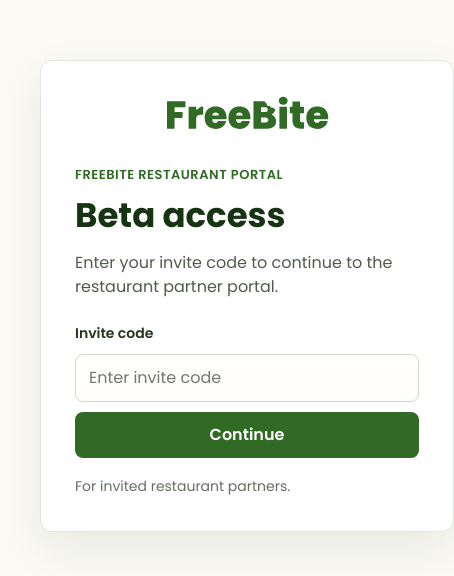
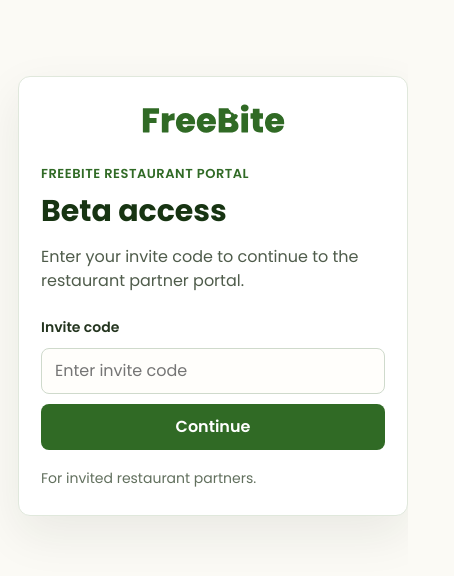
Before and after one commit to nicolas2679/freebite, a React (Vite) app: page / in a window 390 px wide. Shown: the part 126-702 px from the top of the page, 454 px wide, since content can reach past the window. Built offline with nearby package versions, Linux system fonts and the light colour scheme; no server answers; the HTML template or start-up script is replaced by a standard one.

Commit message:
Fix beta gate mobile centering

```diff
--- a/src/style.css
+++ b/src/style.css
@@ -1,3 +1,7 @@
+* {
+  box-sizing: border-box;
+}
+
 body {
   margin: 0;
   font-family: "Poppins", Arial, Helvetica, sans-serif;
@@ -11,16 +15,17 @@ body {
 
 .gate-page {
   min-height: 100vh;
-  box-sizing: border-box;
+  min-height: 100dvh;
   display: grid;
   place-items: center;
+  width: 100%;
+  padding: 24px;
   background: #fbfaf5;
 }
 
 .gate-panel {
   width: min(100%, 420px);
   padding: 34px;
-  box-sizing: border-box;
   background: white;
   border: 1px solid #e0e8dc;
   border-radius: 12px;
@@ -134,3 +139,22 @@ button:disabled {
 .portal-page {
   max-width: 720px;
 }
+
+@media (max-width: 520px) {
+  .gate-page {
+    padding: 18px;
+  }
+
+  .gate-panel {
+    padding: 26px 22px;
+  }
+
+  .gate-logo {
+    width: 156px;
+    margin-bottom: 26px;
+  }
+
+  h1 {
+    font-size: 30px;
+  }
+}
```
